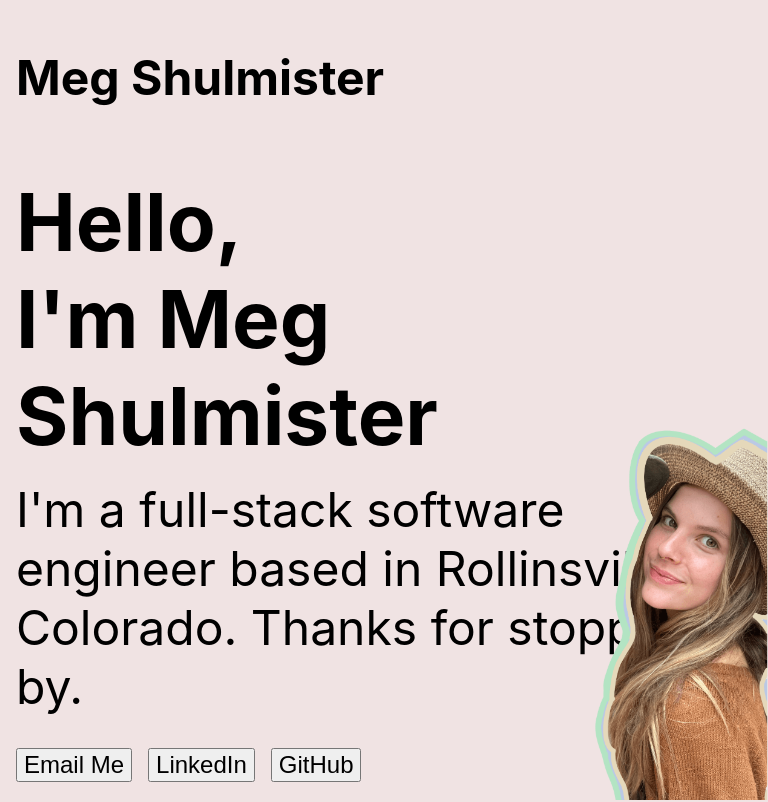
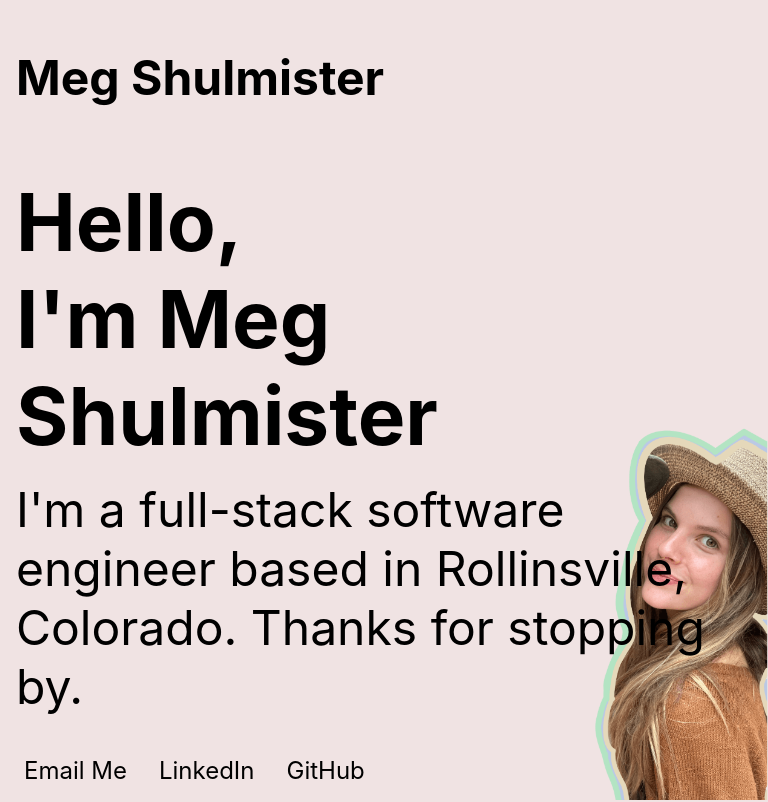
Before and after one commit to earthlymeg/portfolio-v2, a React (Create React App) app: page / in a window 768 px wide. Shown: the top 802 px of the page. Built offline with nearby package versions, Linux system fonts and the light colour scheme.

Commit message:
Updated z index of buttons:wq

```diff
--- a/src/styles/header.css
+++ b/src/styles/header.css
@@ -8,6 +8,7 @@ section {
   min-height: 100vh;
 }
 .header {
+
   display: flex;
   flex-direction: column;
   height: 100%;
@@ -27,18 +28,19 @@ p {
 }
 
 button {
+
   margin-top: 2rem;
   display: block;
-  /*
+
   background: none;
 	color: inherit;
 	border: none;
 	padding: .5rem;
 	font: inherit;
-	width: fit-content;
+	/* width: fit-content; */
   border-radius: 15px;
-  transition: all 300ms ease-in; */
-  /* transition: border-radius 500ms ease-out; */
+  transition: all 300ms ease-in;
+
 }
 button:hover {
   cursor: pointer;
@@ -59,6 +61,7 @@ a {
   right: 0;
   height: 50vh;
   overflow: hidden;
+  z-index: -1;
 
 
 }
@@ -72,9 +75,6 @@ a {
 /* ipad  */
 @media only screen and (min-device-width: 768px) and (max-device-width: 1199px) and (-webkit-min-device-pixel-ratio: 1) {
 
-  .headshot{
-    width: 30% !important;
-  }
   h1 {
     font-size: 5rem;
     margin-bottom: 1rem;
```
